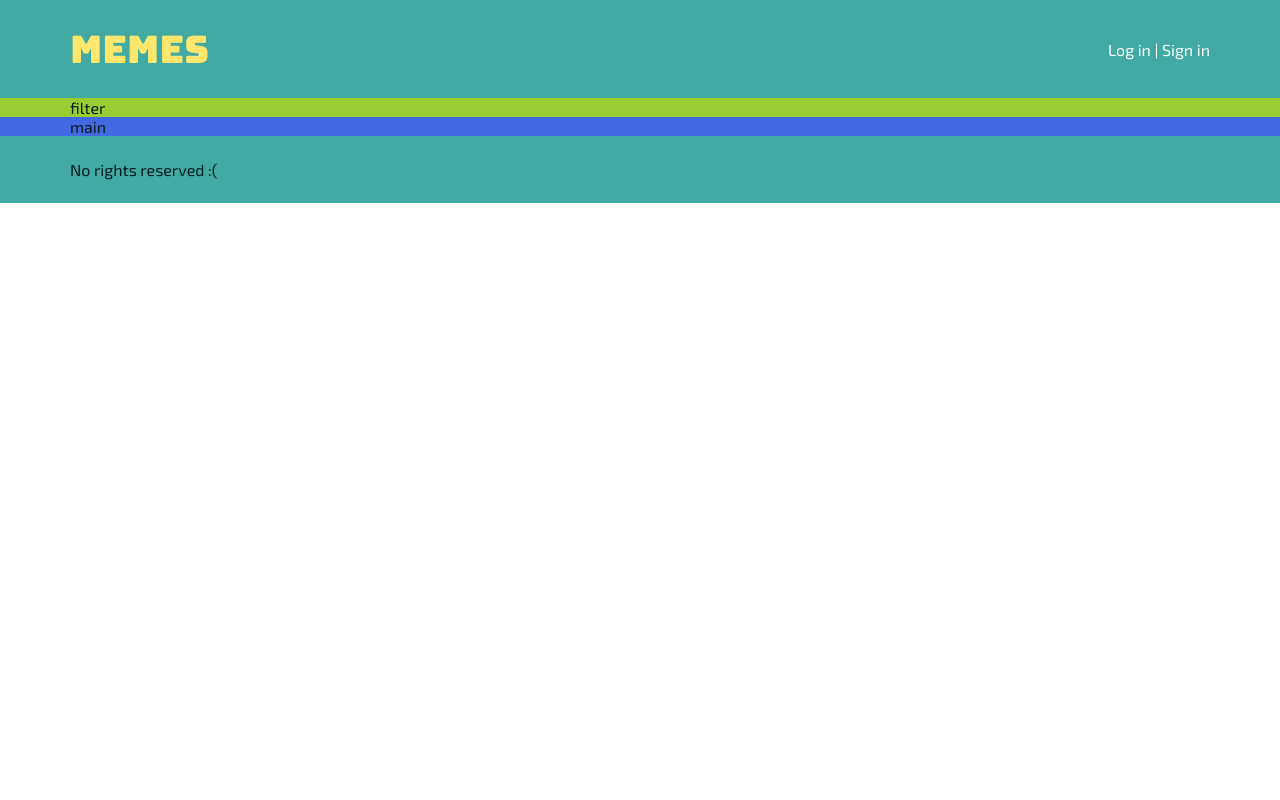
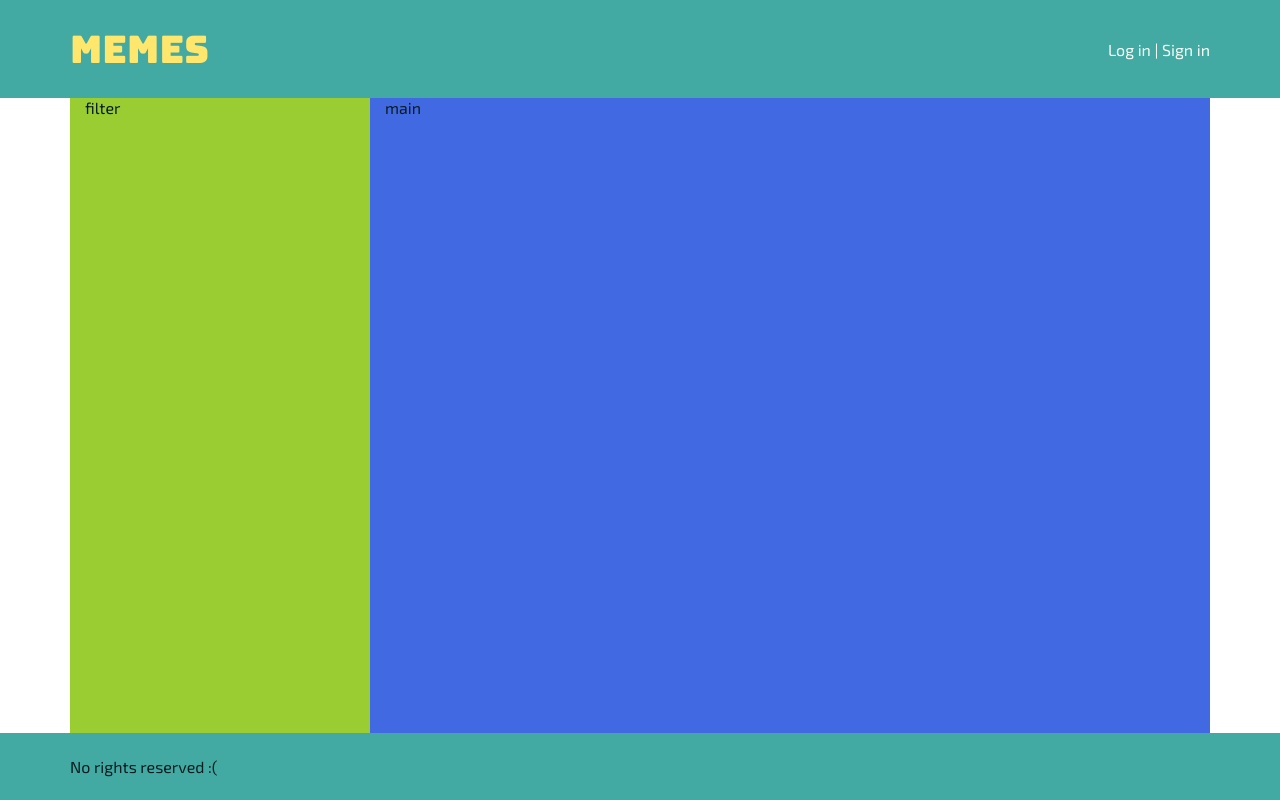
Before and after one commit to MemeRelax/MemeRelax, a Vue app: page / in a window 1280 px wide. Built offline with nearby package versions, Linux system fonts and the light colour scheme.

Commit message:
style main page to take 100% of height

```diff
--- a/src/views/Home.vue
+++ b/src/views/Home.vue
@@ -1,8 +1,10 @@
 <template>
-  <div class="home">
+  <div class="v-home">
     <TheHeader/>
-    <TheFilter/>
-    <TheMain/>
+    <div class="v-home__container">
+      <TheFilter/>
+      <TheMain/>
+    </div>
     <TheFooter/>
   </div>
 </template>
@@ -25,5 +27,13 @@ export default {
 </script>
 
 <style lang="scss" scoped>
+.v-home {
+  min-height: 100vh;
+  display: grid;
+  grid-template-rows: auto 1fr auto;
+}
 
+  .v-home__container {
+    @extend .container-columns;
+  }
 </style>
```
